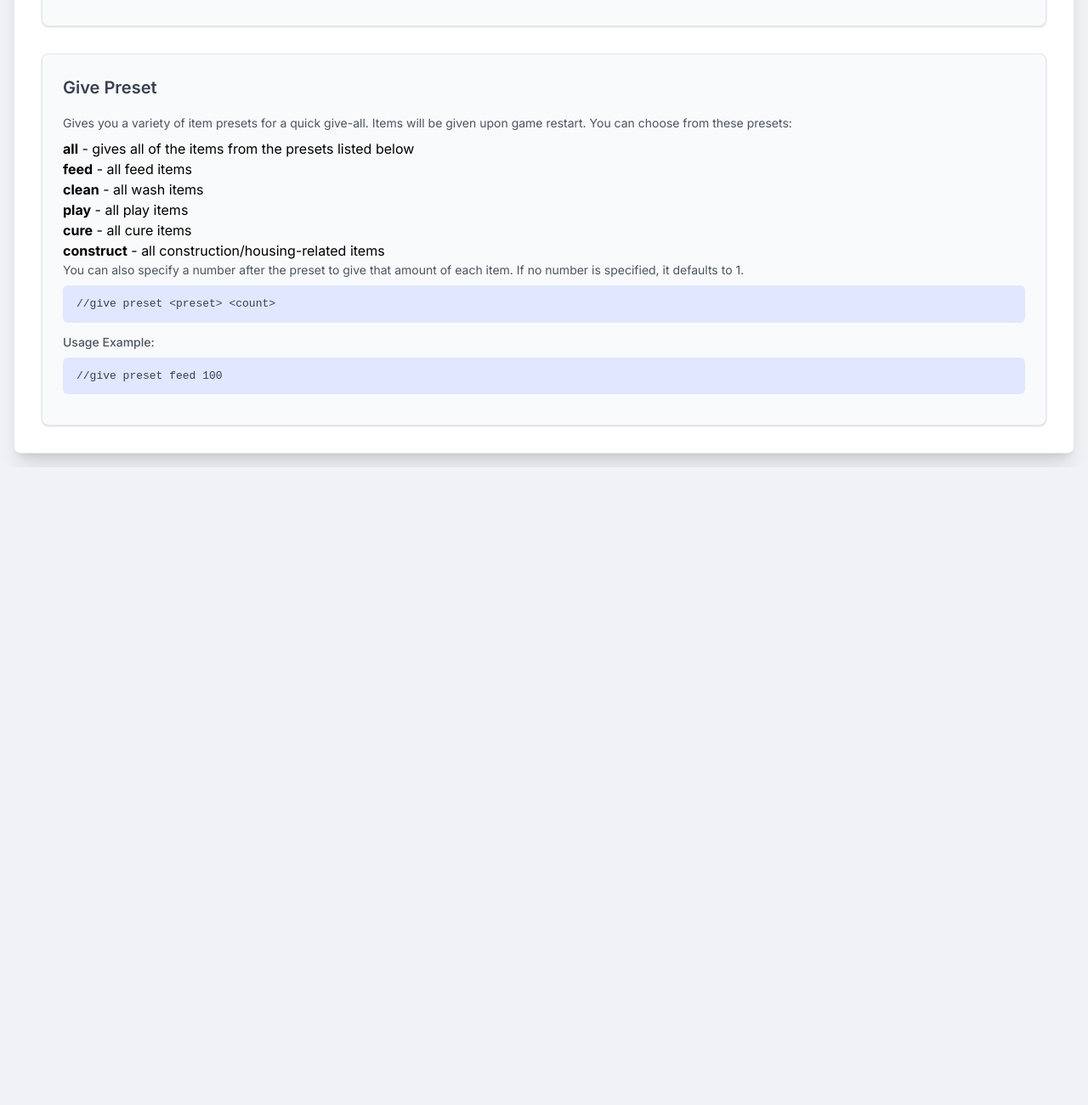
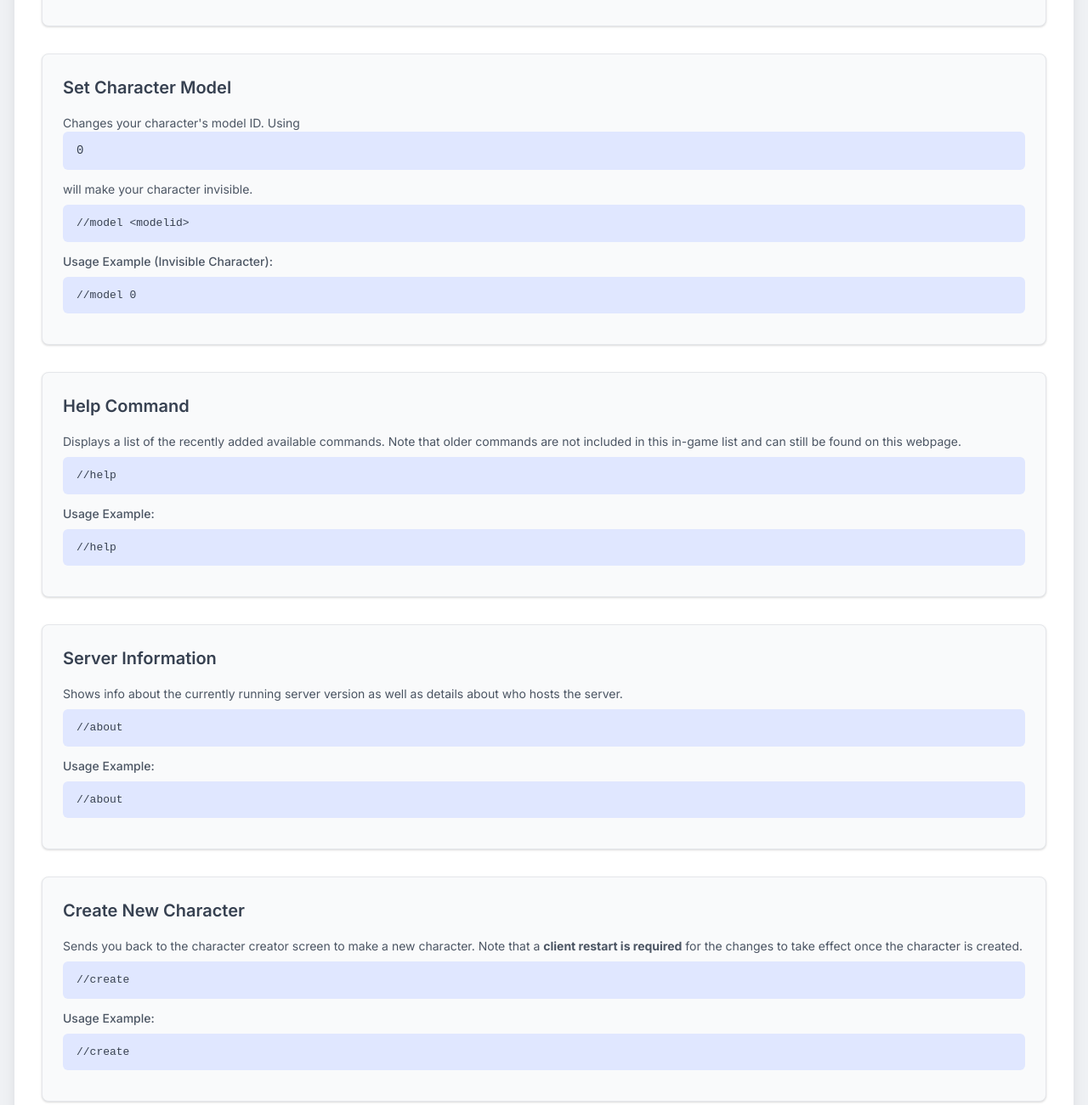
Before and after one commit to Bruhvrum/registertest, a plain HTML site: page commands.html in a window 1280 px wide. Shown: the part 2400-3701 px from the top of the page at 85% size. Before the commit the page ends 2950 px from the top, so only its background shows below. Drawn offline with nearby package versions, Linux system fonts and the light colour scheme.

Commit message:
Update commands.html

```diff
--- a/commands.html
+++ b/commands.html
@@ -210,6 +210,38 @@
                 </div>
 
                 <div class="info-box command-section">
+                    <h2>Set Character Model</h2>
+                    <p>Changes your character's model ID. Using <code>0</code> will make your character invisible.</p>
+                    <code>//model &lt;modelid&gt;</code>
+                    <p class="font-medium text-gray-700">Usage Example (Invisible Character):</p>
+                    <code>//model 0</code>
+                </div>
+
+                <div class="info-box command-section">
+                    <h2>Help Command</h2>
+                    <p>Displays a list of the recently added available commands. Note that older commands are not included in this in-game list and can still be found on this webpage.</p>
+                    <code>//help</code>
+                    <p class="font-medium text-gray-700">Usage Example:</p>
+                    <code>//help</code>
+                </div>
+
+                <div class="info-box command-section">
+                    <h2>Server Information</h2>
+                    <p>Shows info about the currently running server version as well as details about who hosts the server.</p>
+                    <code>//about</code>
+                    <p class="font-medium text-gray-700">Usage Example:</p>
+                    <code>//about</code>
+                </div>
+
+                <div class="info-box command-section">
+                    <h2>Create New Character</h2>
+                    <p>Sends you back to the character creator screen to make a new character. Note that a <strong>client restart is required</strong> for the changes to take effect once the character is created.</p>
+                    <code>//create</code>
+                    <p class="font-medium text-gray-700">Usage Example:</p>
+                    <code>//create</code>
+                </div>
+
+                <div class="info-box command-section">
                     <h2>Give Preset</h2>
                     <p>Gives you a variety of item presets for a quick give-all. Items will be given upon game restart. You can choose from these presets:</p>
                     <ul>
```
